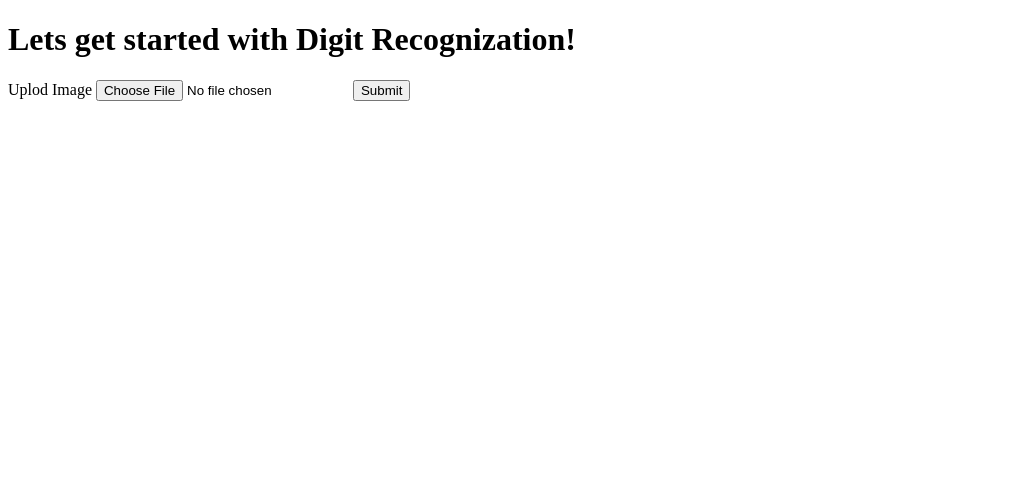
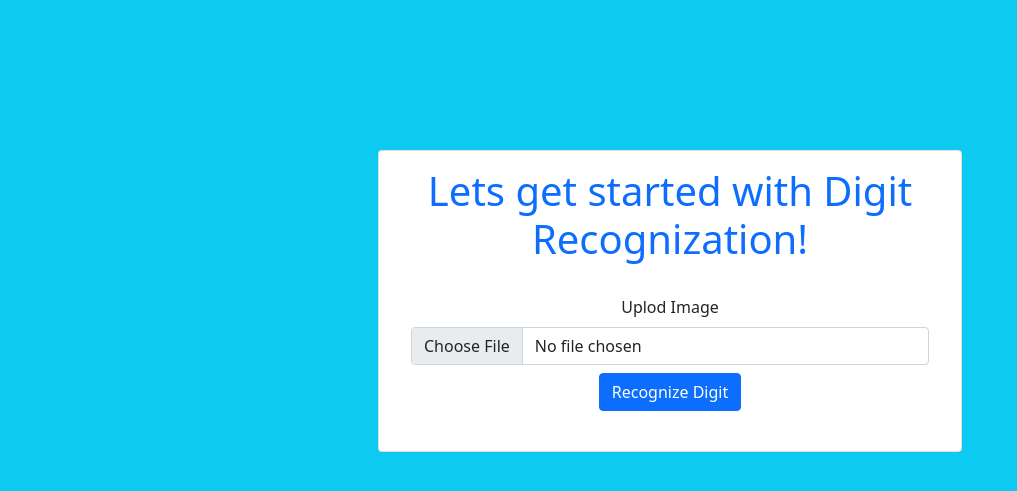
Before and after one commit to DhruveshSolanki/number-detection-mnist, a Flask app: page / in a window 1280 px wide. Shown: the top 491 px of the page, without its empty margins (0-1017 px from the left). Run offline with Flask 2, Linux system fonts and the light colour scheme.

Commit message:
Update index.html

```diff
--- a/templates/index.html
+++ b/templates/index.html
@@ -5,17 +5,44 @@
     <meta charset="utf-8">
     <meta name="viewport" content="width=device-width, initial-scale=1">
 
+    <!-- Bootstrap CSS -->
+    <link href="https://cdn.jsdelivr.net/npm/bootstrap@5.1.3/dist/css/bootstrap.min.css" rel="stylesheet" integrity="sha384-1BmE4kWBq78iYhFldvKuhfTAU6auU8tT94WrHftjDbrCEXSU1oBoqyl2QvZ6jIW3" crossorigin="anonymous">
 
     <title>Digit Recognization</title>
   </head>
-  <body>
-    <h1>Lets get started with Digit Recognization!</h1>
-    <form  action="/predict" method="post" enctype="multipart/form-data">
+  <body class="bg-info">
+  <div class="container text-center" style="margin:150px 150px 200px 350px; width:50%">
+    <div class="card m-3 p-3">
+      <div class="card-title">
+        <h1 class="text-primary">Lets get started with Digit Recognization!</h1>
+      </div>
+      <div class="card-body">
+     <form  action="/predict" method="post" enctype="multipart/form-data">
       <div>
-        <label for="imgUpload">Uplod Image</label>
-        <input type="file" name="imgUpload" accept="image/png,image/jpeg">
-        <input type="submit" name="submit" value="Submit">
+        <label for="imgUpload" class="form-label">Uplod Image</label>
+        <input type="file" name="imgUpload" accept="image/png,image/jpeg" class="form-control">
+        <div class="text-center">
+          <button type="submit"  class="btn btn-primary m-2">Recognize Digit </button>
+        </div>
+
       </div>
     </form>
+      </div>
+    </div>
+  </div>
+
+
+
+
+    <!-- Optional JavaScript; choose one of the two! -->
+
+    <!-- Option 1: Bootstrap Bundle with Popper -->
+    <script src="https://cdn.jsdelivr.net/npm/bootstrap@5.1.3/dist/js/bootstrap.bundle.min.js" integrity="sha384-ka7Sk0Gln4gmtz2MlQnikT1wXgYsOg+OMhuP+IlRH9sENBO0LRn5q+8nbTov4+1p" crossorigin="anonymous"></script>
+
+    <!-- Option 2: Separate Popper and Bootstrap JS -->
+    <!--
+    <script src="https://cdn.jsdelivr.net/npm/@popperjs/core@2.10.2/dist/umd/popper.min.js" integrity="sha384-7+zCNj/IqJ95wo16oMtfsKbZ9ccEh31eOz1HGyDuCQ6wgnyJNSYdrPa03rtR1zdB" crossorigin="anonymous"></script>
+    <script src="https://cdn.jsdelivr.net/npm/bootstrap@5.1.3/dist/js/bootstrap.min.js" integrity="sha384-QJHtvGhmr9XOIpI6YVutG+2QOK9T+ZnN4kzFN1RtK3zEFEIsxhlmWl5/YESvpZ13" crossorigin="anonymous"></script>
+    -->
   </body>
 </html>
```
